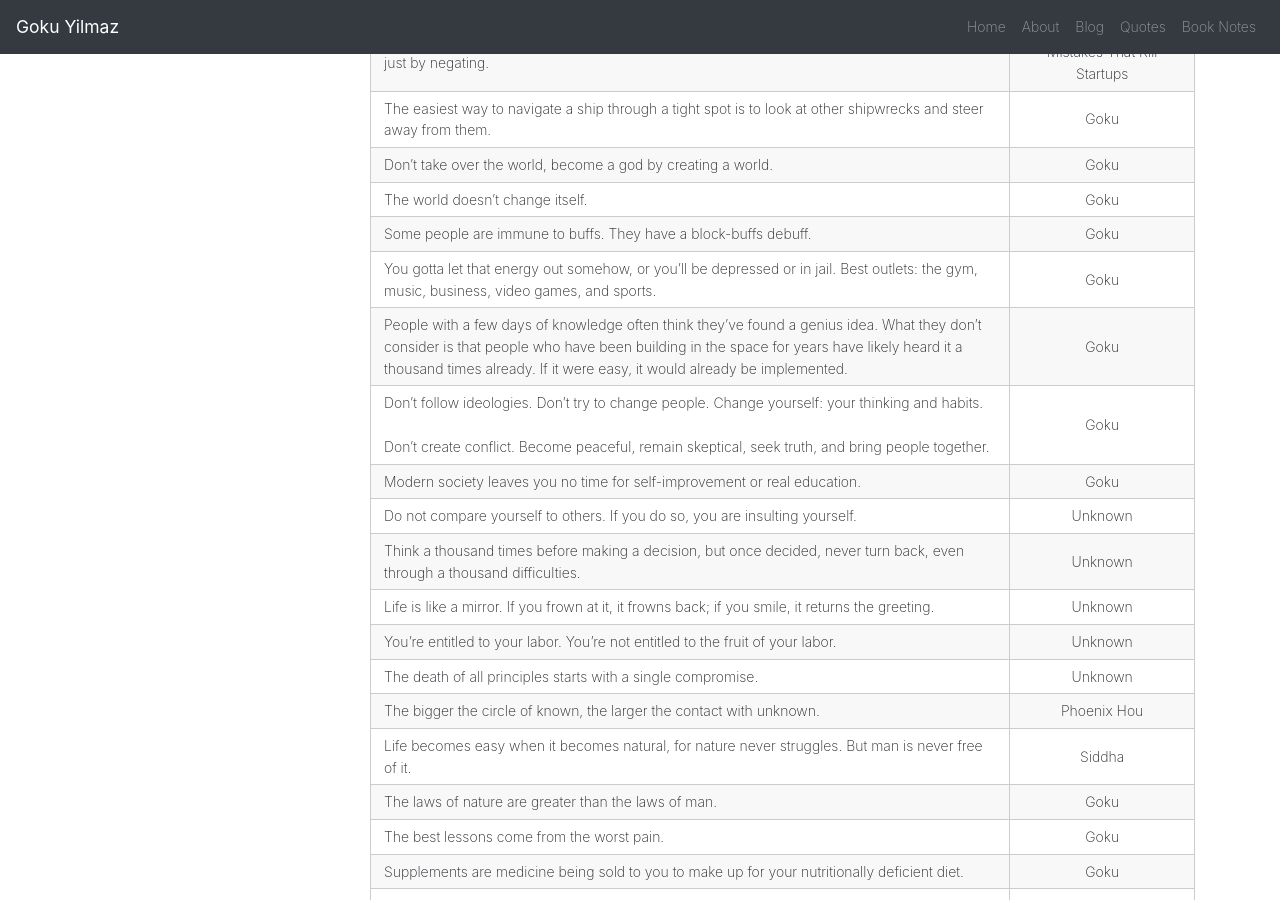
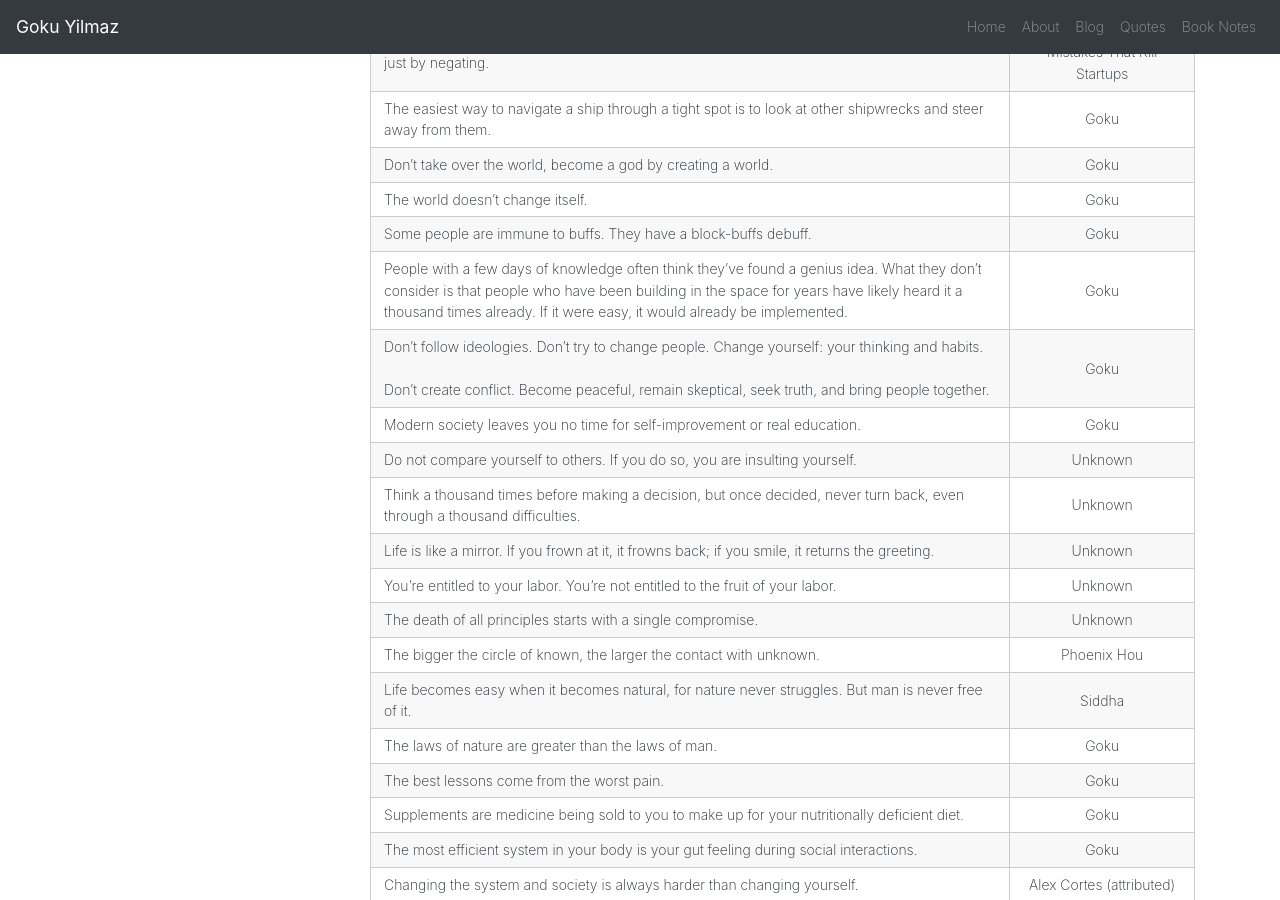
Before and after one commit to Esqarrouth/goktugyil.github.io, a Jekyll site: the page built from _pages/quotes.md, in a window 1280 px wide and 900 px high, scrolled down 1010 px. Built offline with Jekyll 4.4.1, drawn with Linux system fonts in a browser that asks for light colours.

```diff
--- a/_pages/quotes.md
+++ b/_pages/quotes.md
@@ -40,7 +40,6 @@ The easiest way to navigate a ship through a tight spot is to look at other ship
 Don't take over the world, become a god by creating a world.|Goku
 The world doesn’t change itself.|Goku
 Some people are immune to buffs. They have a block-buffs debuff.|Goku
-You gotta let that energy out somehow, or you’ll be depressed or in jail. Best outlets: the gym, music, business, video games, and sports.|Goku
 People with a few days of knowledge often think they’ve found a genius idea. What they don’t consider is that people who have been building in the space for years have likely heard it a thousand times already. If it were easy, it would already be implemented.|Goku
 Don’t follow ideologies. Don’t try to change people. Change yourself: your thinking and habits.<br><br>Don’t create conflict. Become peaceful, remain skeptical, seek truth, and bring people together.|Goku
 Modern society leaves you no time for self-improvement or real education.|Goku
```
